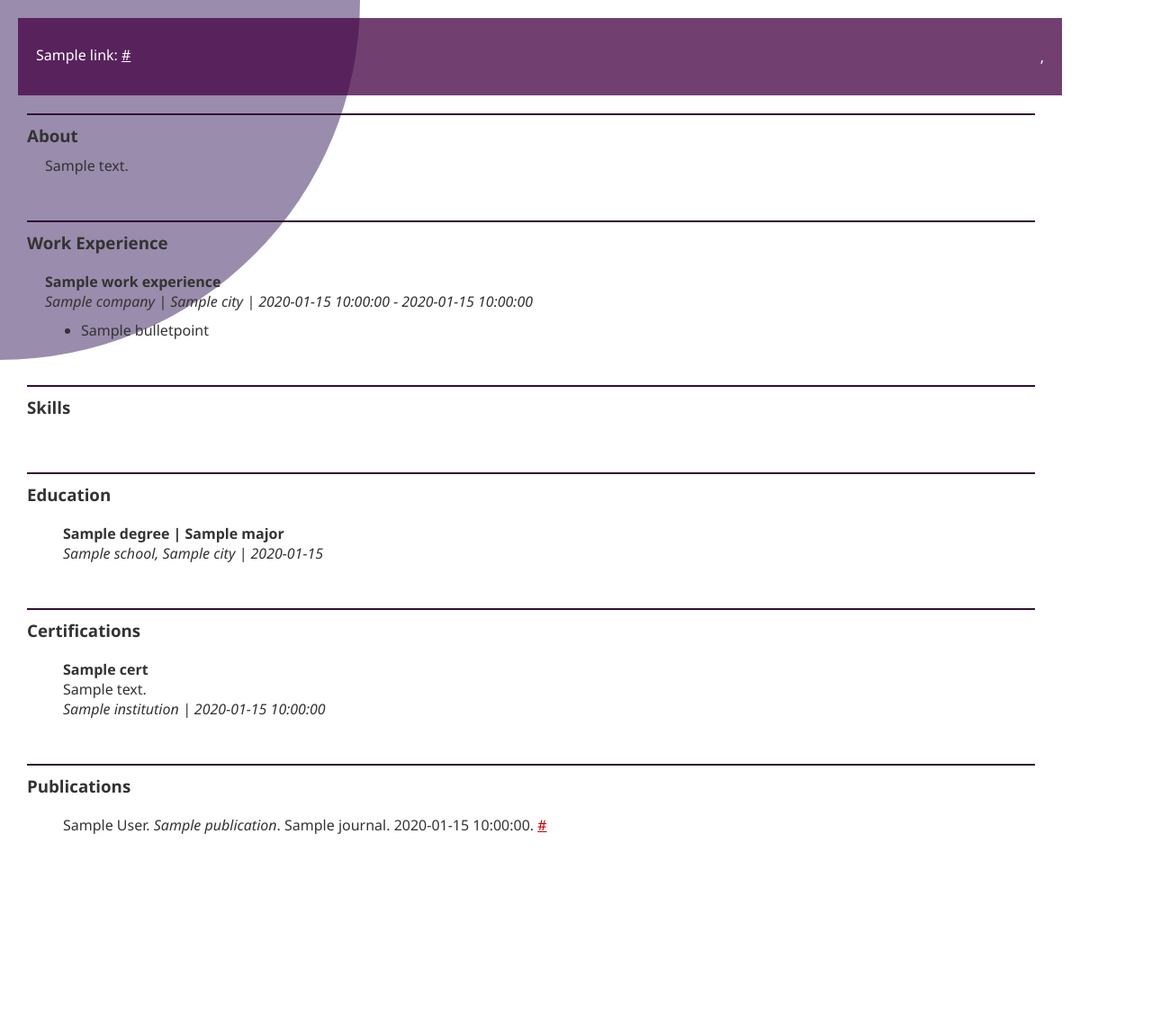
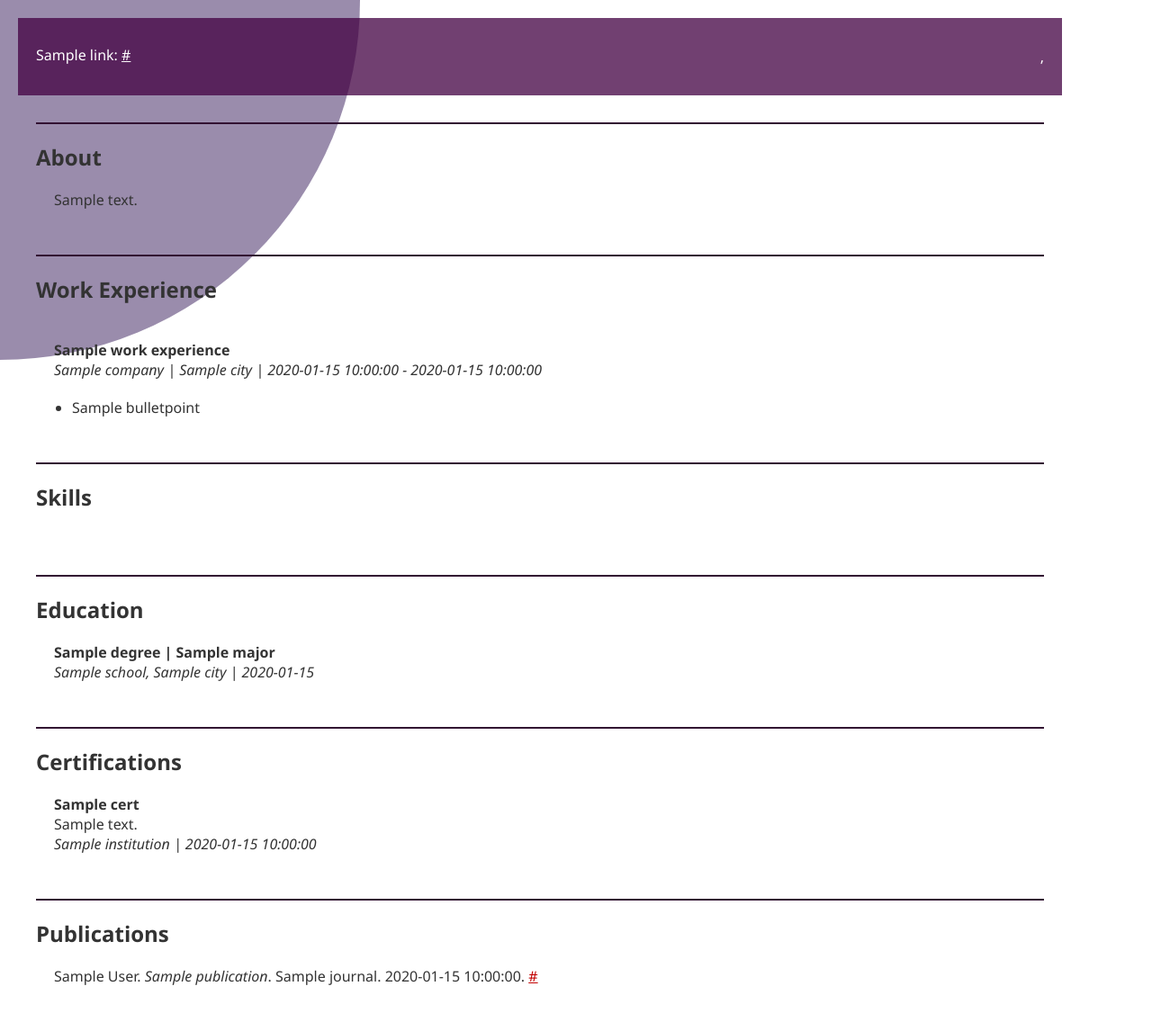
Before and after one commit to mattRicotta/flask-app-1, a Flask app: template templates/resume.html in a window 1280 px wide. Shown: the whole page at 90% size. Before the commit the page ends 927 px from the top, so only its background shows below. Run offline with Flask 2, Linux system fonts and the light colour scheme; the template is opened without the code that fills it: most values are stand-ins (such as "Sample title", 1, 10 or a date in 2020).

Commit message:
update resume.html template

```diff
--- a/static/resumestyle.css
+++ b/static/resumestyle.css
@@ -10,8 +10,6 @@ body {
   z-index:0;
 }
 .main hr {
-  margin-left:-20px;
-  margin-bottom: 10px;
   background-color: hsl(300, 50%, 13%);
 }
 /* ------ header formatting --------------------------------- */
@@ -51,36 +49,32 @@ body {
 }
 */
 /* ---- end header formatting ------------------------------*/
+.main section {
+  margin: 30px 40px 50px;
+}
+.main section .title {
+  margin: 20px 0;
+}
+.main section .entry {
+  margin: 20px
+}
+.main section .entry .title {
 
-.main section {
-  margin: 20px 50px 50px;
 }
-
-.main section .title {
-  margin: 0px 0px 10px -20px;
-}
-
-.main section .entry {
-  margin: 20px;
-}
-
 .main section ul {
   margin-left: 20px;
 }
 .main section li {
-  margin: 4px 0;
+  margin: 5px 0;
 }
-
 .main section table {
   table-layout: fixed;
   width: 100%;
   text-align:left;
 }
-
 .main td {
   vertical-align: top;
 }
-
 .main .cornercircle {
   margin: 0;
   width: 400px;
@@ -91,3 +85,62 @@ body {
   top: 0;
   z-index: -2;
 }
+#workexperience .entry {
+  margin: 40px 20px 20px;
+}
+
+/* printer formatting */
+
+@media print {
+  * {
+    color: #000;
+  }
+  body {
+    max-width:100%;
+    background-color: hsl(0, 0%, 100%);
+  }
+  .navbar {
+    visibility: hidden;
+  }
+  .main {
+    position:relative;
+    top: 0;
+  }
+  .main header,
+  .main section{
+    margin: 0;
+    padding: 0;
+  }
+  .main hr {
+    background-color: #00000050;
+  }
+  .main a, .main header a {
+    color: #00000050;
+  }
+  .main img {
+    filter: grayscale(100%);
+  }
+  .main .cornercircle, .main #logo {
+    visibility: hidden;
+  }
+  .main header {
+    margin-top: 0;
+    margin-bottom: 0;
+    padding-top:0;
+    padding-bottom:0;
+    color:#000;
+    background-color: #fff;
+  }
+  #about hr {
+    margin-top: 0;
+  }
+  .main .logo {
+    border: #00000050;
+    height:0;
+    visibility: hidden;
+  }
+  .main section .entry {
+    page-break-inside: avoid;
+  }
+}
+/* printer formatting end */
--- a/templates/resume.html
+++ b/templates/resume.html
@@ -2,7 +2,6 @@
 {% set ci = contact_info %}
 {% block stylesheets %}
   <link rel="stylesheet" href="../static/resumestyle.css" type="text/css">
-  <link rel="stylesheet" href="../static/resumeprint.css" type="text/css">
 {% endblock %}
 {% block title %}{{ ci['name'] }} - {{ ci['title'] }}{% endblock %}
 {% block content %}<div class="cornercircle"></div>
@@ -25,12 +24,14 @@
 </header>
 <section id="about">
   <hr>
-  <h3 class="title">About</h3>
+  <h2 class="title">About</h2>
+  <div class="entry">
     <p>{{ about }}</p>
+  </div>
 </section>
 <section id="workexperience">
   <hr>
-  <h3 class="title">Work Experience</h3>
+  <h2 class="title">Work Experience</h2>
   {% for w in work_experience %}
     <div class="entry">
       <div class="title">
@@ -45,8 +46,9 @@
 </section>
 <section id="skills">
   <hr>
-  <h3 class="title"> Skills</h3>
+  <h2 class="title"> Skills</h2>
   {# divide skills list into 3 columns #}
+  <div class="entry">
     <table>
       <tr>
       {% set list = skills %}
@@ -59,11 +61,12 @@
       {% endfor %}
       </tr>
     </table>
+  </div>
   {# #}
 </section>
 <section id="education">
   <hr>
-  <h3 class="title">Education</h3>
+  <h2 class="title">Education</h2>
   {% for ed in education %}
     <div class="entry">
       <b>{{ ed['degree'] }} | {{ ed['major'] }}</b><br>
@@ -74,7 +77,7 @@
 {% if certifications %}
   <section id="certifications">
     <hr>
-    <h3 class="title"> Certifications</h3>
+    <h2 class="title"> Certifications</h2>
     {% for cert in certifications %}
       <div class="entry">
         <b>{{ cert['name'] }}</b><br>
@@ -86,7 +89,7 @@
 {% endif %}
 <section id="publications">
   <hr>
-  <h3 class="title">Publications</h3>
+  <h2 class="title">Publications</h2>
   {% for p in publications %}
     <div class="entry">
       {{ p['authors'] }}. <i>{{ p['title'] }}</i>. {{ p['journal'] }}. {{ p['pub_date'] }}.
@@ -97,7 +100,7 @@
 {% if hobbies %}
 <section id="hobbies">
   <hr>
-  <h3 class="title">Hobbies & Interests</h3>
+  <h2 class="title">Hobbies & Interests</h2>
   <table>
     <tr>
     {% set list = hobbies %}
```
Lines whose indentation alone changed are shown as unchanged.
